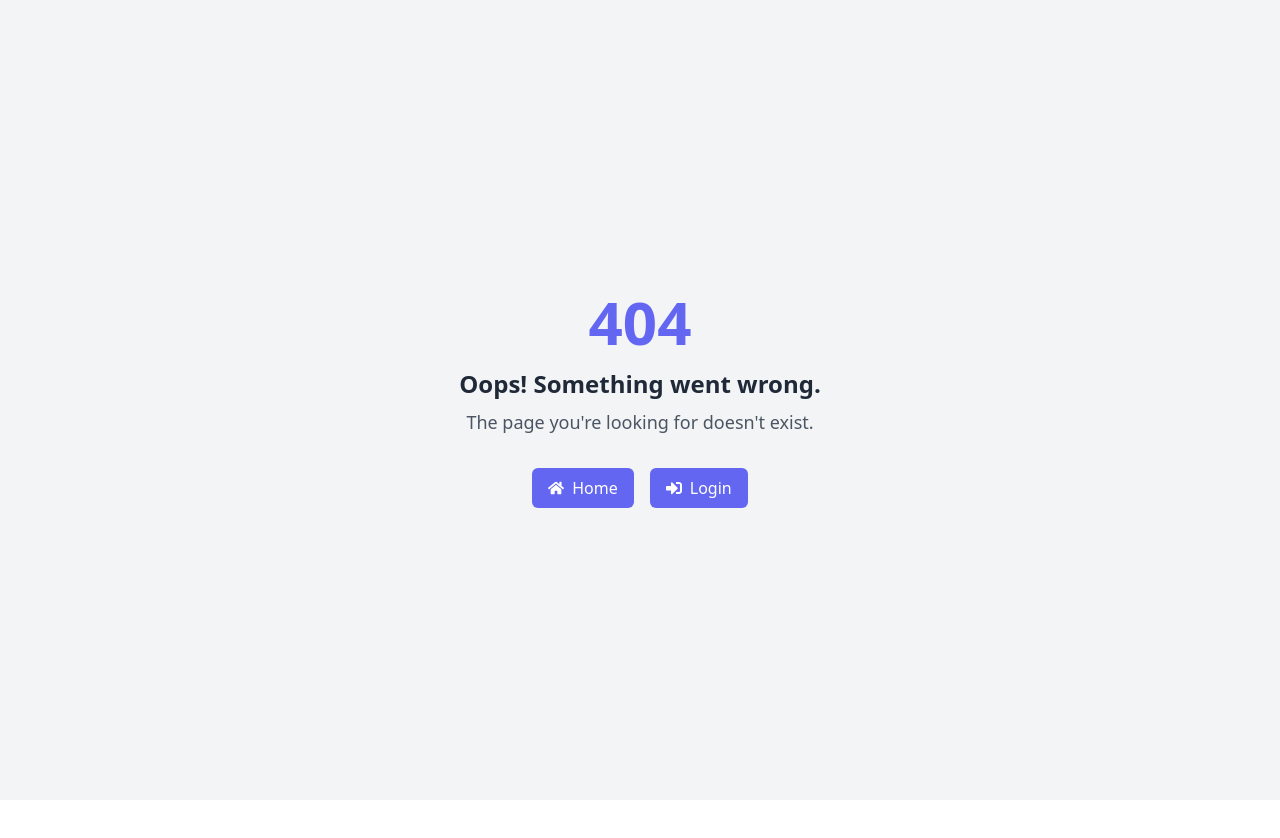
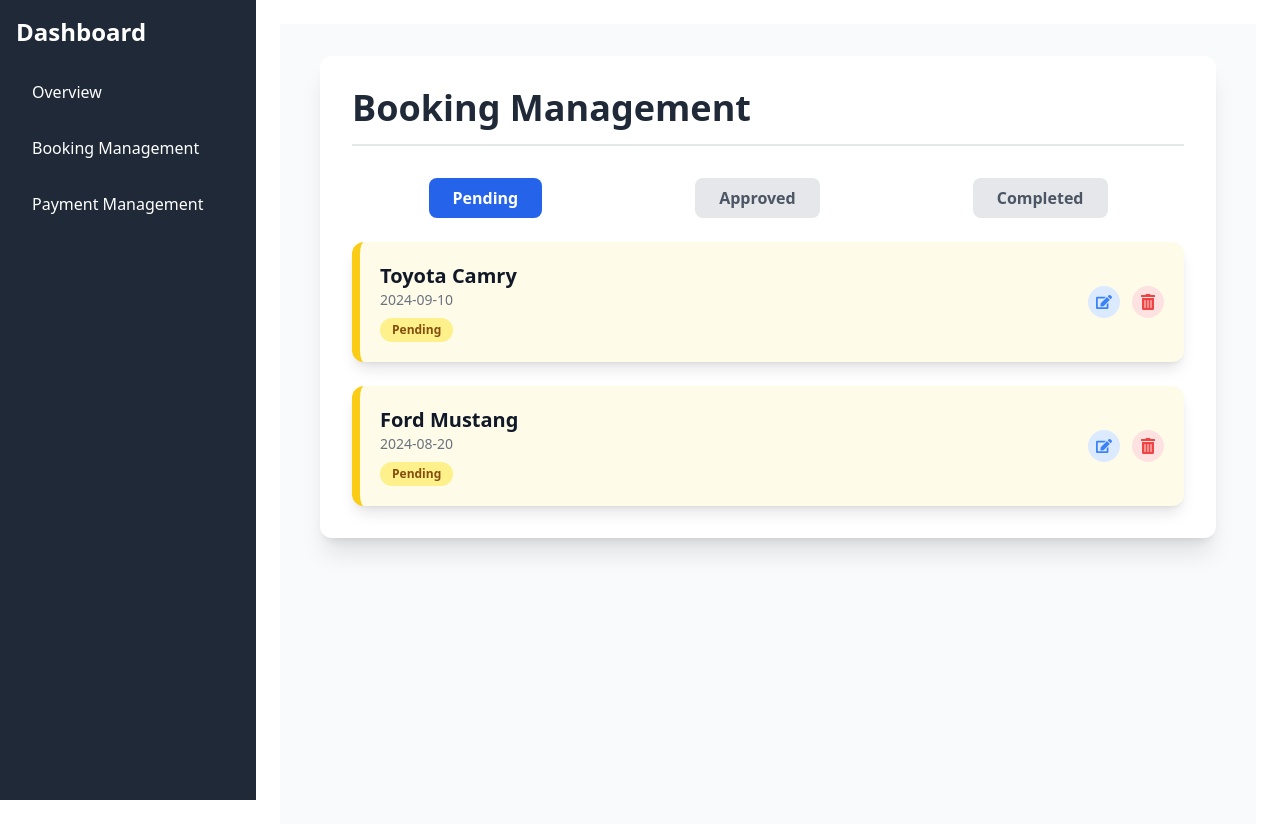
Before and after one commit to jakariamasum/Car-Rental_Client, a React (Vite) app: page /dashboard/booking in a window 1280 px wide. Before the commit this address had no page. Shown: the top 838 px of the page. Before the commit the page ends 800 px from the top, so only its background shows below. Built offline with nearby package versions, Linux system fonts and the light colour scheme.

Commit message:
feat: booking page ad

```diff
--- /dev/null
+++ b/src/pages/booking/Booking.tsx
@@ -0,0 +1,121 @@
+import React, { useState } from "react";
+import { FaEdit, FaTrashAlt, FaCheckCircle, FaClock } from "react-icons/fa";
+
+interface Booking {
+  id: number;
+  carName: string;
+  date: string;
+  status: string;
+}
+
+const bookings: Booking[] = [
+  { id: 1, carName: "Toyota Camry", date: "2024-09-10", status: "pending" },
+  { id: 2, carName: "Honda Accord", date: "2024-08-15", status: "approved" },
+  { id: 3, carName: "Ford Mustang", date: "2024-08-20", status: "completed" },
+  { id: 4, carName: "Ford Mustang", date: "2024-08-20", status: "pending" },
+  { id: 5, carName: "Ford Mustang", date: "2024-08-20", status: "approved" },
+];
+
+const Booking: React.FC = () => {
+  const [activeTab, setActiveTab] = useState<
+    "pending" | "approved" | "completed"
+  >("pending");
+
+  const filteredBookings = bookings.filter(
+    (booking) => booking.status === activeTab
+  );
+
+  const handleModify = (id: number) => {
+    console.log("Modify booking:", id);
+  };
+
+  const handleCancel = (id: number) => {
+    console.log("Cancel booking:", id);
+  };
+
+  return (
+    <div className="p-8 bg-gray-50 min-h-screen">
+      <div className="max-w-4xl mx-auto bg-white shadow-xl rounded-xl p-8">
+        <h2 className="text-4xl font-bold mb-8 text-gray-800 border-b-2 border-gray-200 pb-4">
+          Booking Management
+        </h2>
+
+        <div className="flex justify-around mb-6">
+          {["pending", "approved", "completed"].map((status) => (
+            <button
+              key={status}
+              onClick={() =>
+                setActiveTab(status as "pending" | "approved" | "completed")
+              }
+              className={`px-6 py-2 rounded-lg font-semibold transition duration-300 focus:outline-none ${
+                activeTab === status
+                  ? "bg-blue-600 text-white"
+                  : "bg-gray-200 text-gray-600 hover:bg-blue-100"
+              }`}
+            >
+              {status.charAt(0).toUpperCase() + status.slice(1)}
+            </button>
+          ))}
+        </div>
+
+        <div className="space-y-6">
+          {filteredBookings.map((booking) => (
+            <div
+              key={booking.id}
+              className={`flex justify-between items-center p-5 rounded-xl shadow-lg transform transition-all duration-300 hover:scale-105 ${
+                booking.status === "approved"
+                  ? "bg-green-50 border-l-8 border-green-400"
+                  : booking.status === "completed"
+                  ? "bg-gray-50 border-l-8 border-gray-400"
+                  : "bg-yellow-50 border-l-8 border-yellow-400"
+              }`}
+            >
+              <div>
+                <p className="text-xl font-semibold text-gray-900">
+                  {booking.carName}
+                </p>
+                <p className="text-sm text-gray-500">{booking.date}</p>
+                <span
+                  className={`inline-block mt-2 px-3 py-1 rounded-full text-xs font-bold ${
+                    booking.status === "approved"
+                      ? "bg-green-200 text-green-800"
+                      : booking.status === "completed"
+                      ? "bg-gray-200 text-gray-800"
+                      : "bg-yellow-200 text-yellow-800"
+                  }`}
+                >
+                  {booking.status.charAt(0).toUpperCase() +
+                    booking.status.slice(1)}
+                </span>
+              </div>
+              <div className="flex items-center space-x-3">
+                {booking.status === "approved" ? (
+                  <FaCheckCircle className="text-green-500 text-2xl" />
+                ) : booking.status === "completed" ? (
+                  <FaClock className="text-gray-500 text-2xl" />
+                ) : (
+                  <>
+                    <button
+                      onClick={() => handleModify(booking.id)}
+                      className="text-blue-500 hover:text-blue-700 bg-blue-100 p-2 rounded-full transition-all duration-300 focus:outline-none focus:ring-2 focus:ring-blue-300"
+                    >
+                      <FaEdit />
+                    </button>
+                    <button
+                      onClick={() => handleCancel(booking.id)}
+                      className="text-red-500 hover:text-red-700 bg-red-100 p-2 rounded-full transition-all duration-300 focus:outline-none focus:ring-2 focus:ring-red-300"
+                    >
+                      <FaTrashAlt />
+                    </button>
+                  </>
+                )}
+              </div>
+            </div>
+          ))}
+        </div>
+      </div>
+    </div>
+  );
+};
+
+export default Booking;
--- a/src/routes/router.tsx
+++ b/src/routes/router.tsx
@@ -9,6 +9,7 @@ import Error from "../pages/error/Error";
 import UserDashboard from "../components/layout/userLayout/UserDashboardLayout";
 import Overview from "../pages/overview/Overview";
 import UpdateProfile from "../pages/updateProfile/UpdateProfile";
+import Booking from "../pages/booking/Booking";
 export const router = createBrowserRouter([
   {
     path: "/",
@@ -49,6 +50,10 @@ export const router = createBrowserRouter([
         path: "update-profile",
         element: <UpdateProfile />,
       },
+      {
+        path: "booking",
+        element: <Booking />,
+      },
     ],
   },
 ]);
```
